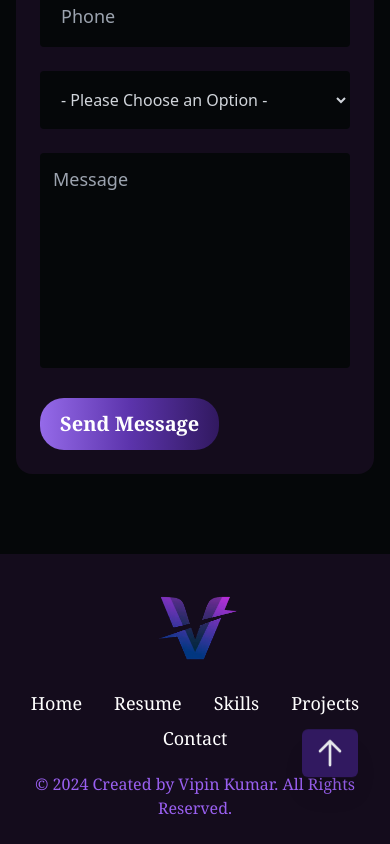
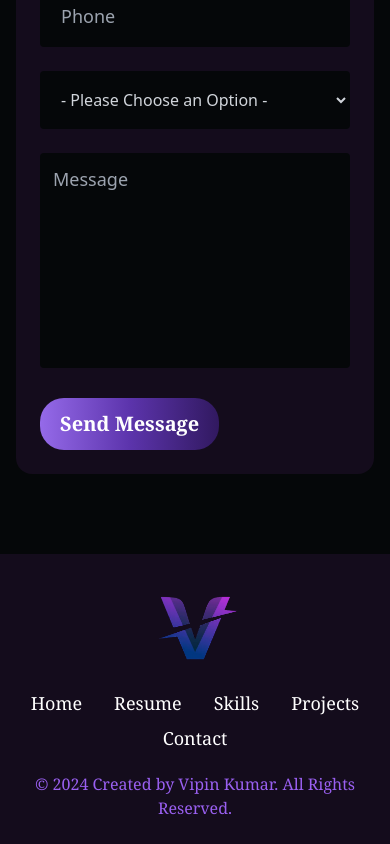
Before and after one commit to VipinKumar-70/Vipin-Personal-Portfolio, a React (Vite) app: page / in a window 390 px wide. Shown: the part 5450-6294 px from the top of the page. Built offline with nearby package versions, Linux system fonts and the light colour scheme.

Commit message:
initial file add

```diff
--- a/src/Components/Footer.jsx
+++ b/src/Components/Footer.jsx
@@ -39,7 +39,7 @@ function Footer() {
                 )}
               </ul>
               <button
-                class="fixed bottom-10 right-4 cursor-pointer bg-[#311960] px-3 py-2 rounded-md text-gray-200 tracking-wider shadow-xl animate-bounce hover:animate-none"
+                class="hidden md:block fixed bottom-10 right-4 cursor-pointer bg-[#311960] px-3 py-2 rounded-md text-gray-200 tracking-wider shadow-xl animate-bounce hover:animate-none "
                 onClick={() => scroll.scrollToTop()}
               >
                 <svg
```
